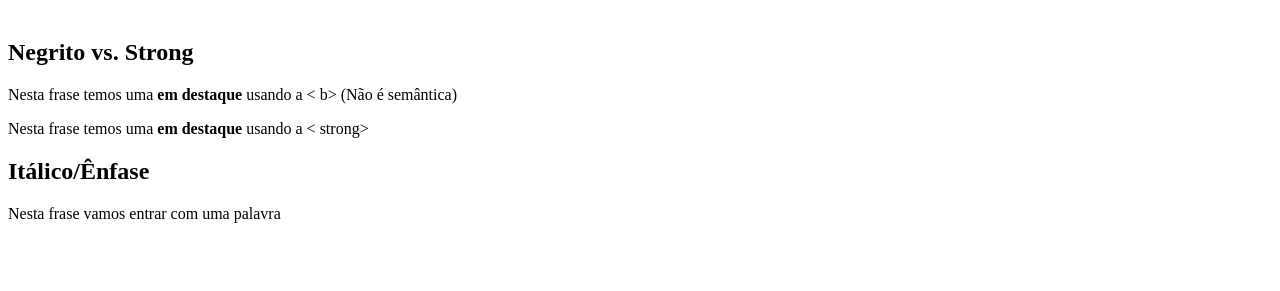
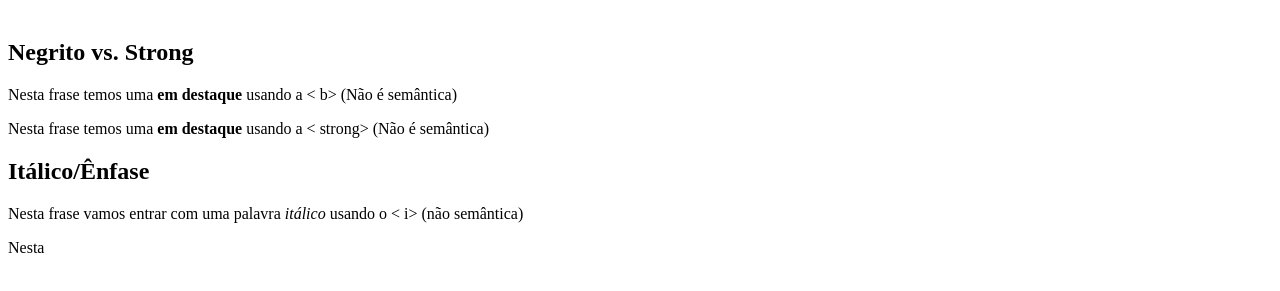
Before and after one commit to Edudzy/Aulas-Fabricio-CSW-, a plain HTML site: page Aula06Fabricio.html in a window 1280 px wide. Shown: the part 213-504 px from the top of the page. Drawn offline with Linux system fonts and the light colour scheme.

Commit message:
Add files via upload

```diff
--- a/Aula06Fabricio.html
+++ b/Aula06Fabricio.html
@@ -15,11 +15,10 @@ O professor Fabricio é um cara legal, ele nasceu <address> R. José Romério Du
 <br>
 <h2>Negrito vs. Strong</h2>
 <p>Nesta frase temos uma <b>em destaque</b> usando a < b> (Não é semântica)</p>
-<p>Nesta frase temos uma <strong>em destaque</strong> usando a < strong></p>
+<p>Nesta frase temos uma <strong>em destaque</strong> usando a < strong> (Não é semântica)</p>
 <h2> Itálico/Ênfase</h2>
-<p>Nesta frase vamos entrar com uma palavra
-</p>
-
+<p>Nesta frase vamos entrar com uma palavra <i>itálico</i> usando o < i> (não semântica)</p>
+<p>Nesta </p>
 
 
 
```
